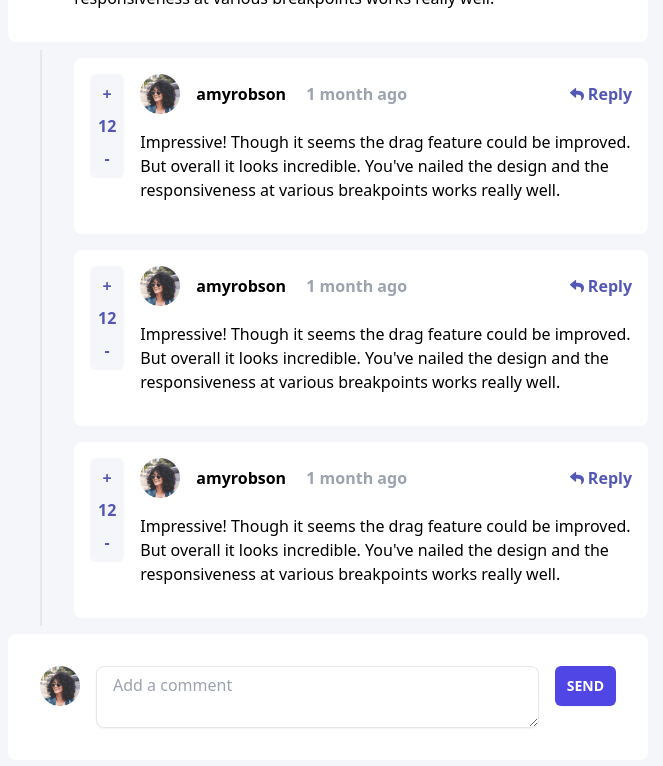
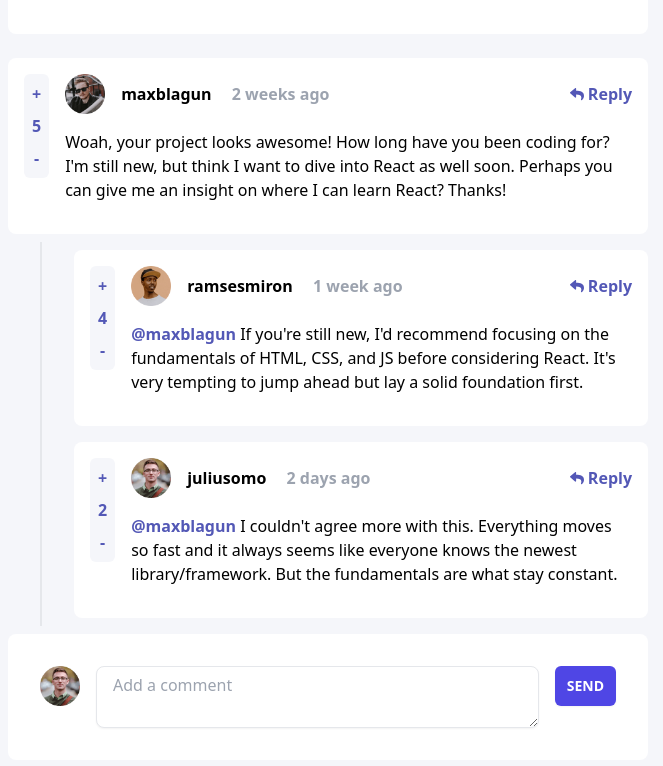
Before and after one commit to zakib9/interactive-comment-section, a Vue app: page / in a window 1280 px wide. Shown: the top 766 px of the page, without its empty margins (312-975 px from the left). Built offline with nearby package versions, Linux system fonts and the light colour scheme.

Commit message:
design dynamic
get the design from the data JSON file

```diff
--- a/src/components/CommentSectionView.vue
+++ b/src/components/CommentSectionView.vue
@@ -1,17 +1,25 @@
 <template>
-    <div class="w-full flex gap-4 bg-white rounded-lg p-4 mb-2">
+    <div class="flex flex-col">
+        <div class="w-full flex gap-4 bg-white rounded-lg p-4 mt-4 mb-2">
             <div class="flex flex-col justify-between gap-2 h-2/3 text-center bg-secondary text-primary p-2 rounded-md font-bold">
                 <p>+</p>
-            <p>12</p>
+                <p>{{ comment.score }}</p>
                 <p>-</p>
             </div>
             <div>
                 <div class="flex flex-col whitespace-normal">
                     <div class="flex justify-between">
                         <div class="flex items-center gap-4">
-                        <img class="h-10 w-10"
+                            <img v-show="comment.user.username === 'amyrobson'" class="h-10 w-10"
                             src="..\assets\images\avatars\image-amyrobson.png" alt="">
-                        <p class="font-bold">amyrobson <span class="pl-4 text-gray-400">1 month ago</span></p>
+                            <img v-show="comment.user.username === 'maxblagun'" class="h-10 w-10"
+                            src="..\assets\images\avatars\image-maxblagun.png" alt="">
+                            <img v-show="comment.user.username === 'ramsesmiron'" class="h-10 w-10"
+                            src="..\assets\images\avatars\image-ramsesmiron.png" alt="">
+                            <img v-show="comment.user.username === 'juliusomo'" class="h-10 w-10"
+                            src="..\assets\images\avatars\image-juliusomo.png" alt="">
+
+                            <p class="font-bold">{{ comment.user.username }} <span class="pl-4 text-gray-400">{{comment.createdAt}}</span></p>
                         </div>
                         <div class="flex gap-1 items-center">
                             <svg
@@ -21,7 +29,7 @@
                             <button class="text-primary font-bold">Reply</button>
                         </div>
                     </div>
-                        <p class="py-4">Impressive! Though it seems the drag feature could be improved. But overall it looks incredible. You've nailed the design and the responsiveness at various breakpoints works really well.</p>
+                            <p class="py-4">{{comment.content}}</p>
 
 
                 </div>
@@ -29,8 +37,22 @@
             </div>
             </div>
 
+            <div v-if="comment.replies.length != 0">
+                <div v-for="reply in comment.replies" :key="reply.id">
+                    <ReplaySectionView :reply="reply" :username="comment.user.username"/>
+                </div >
+            </div>
+    </div>
+
 </template>
 
 <script setup>
+import ReplaySectionView from './ReplaySectionView.vue';
+defineProps({
+    comment: {
+        type: Object,
+        default: () => {}
+    }
+})
 
 </script>
--- a/src/components/FormSectionView.vue
+++ b/src/components/FormSectionView.vue
@@ -1,12 +1,26 @@
 <template>
     <div class="w-full mt-2 bg-white rounded-lg  mx-auto p-8 flex gap-4">
         <img class="h-10 w-10"
-        src="..\assets\images\avatars\image-amyrobson.png" alt="">
+        src="..\assets\images\avatars\image-juliusomo.png" alt="">
         <textarea  placeholder="Add a comment" class="block w-full rounded-lg border border-solid py-1.5 pl-4 text-gray-900 shadow-sm  ring-gray-400 placeholder:text-gray-400 focus:ring-indigo-600  " />
-        <button type="submit" class="h-10 rounded-md bg-indigo-600 px-3 py-2 text-sm font-semibold text-white shadow-sm hover:bg-indigo-500 focus-visible:outline focus-visible:outline-2 focus-visible:outline-offset-2 focus-visible:outline-indigo-600">SEND</button>
+        <button
+        type="submit"
+        @click="send(users.currentUser.username)"
+         class="h-10 rounded-md bg-indigo-600 px-3 py-2 text-sm font-semibold text-white shadow-sm hover:bg-indigo-500 focus-visible:outline focus-visible:outline-2 focus-visible:outline-offset-2 focus-visible:outline-indigo-600">SEND</button>
     </div>
 </template>
 
 <script setup>
 
+    function send(userName){
+        console.log(userName)
+    }
+
+defineProps({
+    users: {
+        type: Object,
+        default: () => {}
+    }
+})
+
 </script>
--- a/src/components/ReplaySectionView.vue
+++ b/src/components/ReplaySectionView.vue
@@ -1,19 +1,25 @@
 <template>
-    <div class="flex gap-0">
+    <div class="flex">
         <div class="min-w-0.5 min-h-10 bg-gray-200 ml-8"></div>
         <div class="flex ml-8 gap-4 bg-white rounded-lg p-4 self-end my-2">
             <div class="flex flex-col justify-between gap-2 h-2/3 text-center bg-secondary text-primary p-2 rounded-md font-bold">
                 <p>+</p>
-                <p>12</p>
+                <p>{{ reply.score }}</p>
                 <p>-</p>
             </div>
             <div>
                 <div class="flex flex-col whitespace-normal">
                     <div class="flex justify-between">
                         <div class="flex items-center gap-4">
-                            <img class="h-10 w-10"
+                            <img v-show="reply.user.username === 'amyrobson'" class="h-10 w-10"
                             src="..\assets\images\avatars\image-amyrobson.png" alt="">
-                            <p class="font-bold">amyrobson <span class="pl-4 text-gray-400">1 month ago</span></p>
+                            <img v-show="reply.user.username === 'maxblagun'" class="h-10 w-10"
+                            src="..\assets\images\avatars\image-maxblagun.png" alt="">
+                            <img v-show="reply.user.username === 'ramsesmiron'" class="h-10 w-10"
+                            src="..\assets\images\avatars\image-ramsesmiron.png" alt="">
+                            <img v-show="reply.user.username === 'juliusomo'" class="h-10 w-10"
+                            src="..\assets\images\avatars\image-juliusomo.png" alt="">
+                            <p class="font-bold">{{ reply.user.username }} <span class="pl-4 text-gray-400">{{reply.createdAt}}</span></p>
                         </div>
                         <div class="flex gap-1 items-center">
                             <svg
@@ -23,7 +29,12 @@
                             <button class="text-primary font-bold">Reply</button>
                         </div>
                     </div>
-                            <p class="py-4">Impressive! Though it seems the drag feature could be improved. But overall it looks incredible. You've nailed the design and the responsiveness at various breakpoints works really well.</p>
+                            <p class="py-4">
+                                <span class="font-bold text-primary">
+                                    @{{ username }}
+                                </span>
+                                    {{reply.content}}
+                            </p>
 
 
                 </div>
@@ -35,4 +46,14 @@
 
 <script setup>
 
+defineProps({
+    reply: {
+        type: Object,
+        default: () => {}
+    },
+    username: {
+        type: String,
+        default: () => {}
+    }
+})
 </script>
--- a/src/views/HomeView.vue
+++ b/src/views/HomeView.vue
@@ -2,16 +2,16 @@
 import FormSectionView from '@/components/FormSectionView.vue';
 import CommentSectionView from '@/components/CommentSectionView.vue';
 import ReplaySectionView from '@/components/ReplaySectionView.vue';
+import usersData from '../data.json'
 </script>
 
 <template>
 <div class="w-full h-screen flex bg-secondary justify-center items-end">
   <div class="flex flex-col bg-secondary w-1/2 py-10">
-    <CommentSectionView />
-    <ReplaySectionView/>
-    <ReplaySectionView/>
-    <ReplaySectionView/>
-    <FormSectionView />
+    <div v-for="comment in usersData.comments" :key="comment.id">
+      <CommentSectionView  :comment="comment"/>
+    </div >
+    <FormSectionView :users="usersData"/>
   </div>
 </div>
 </template>
```
Lines whose indentation alone changed are shown as unchanged.
